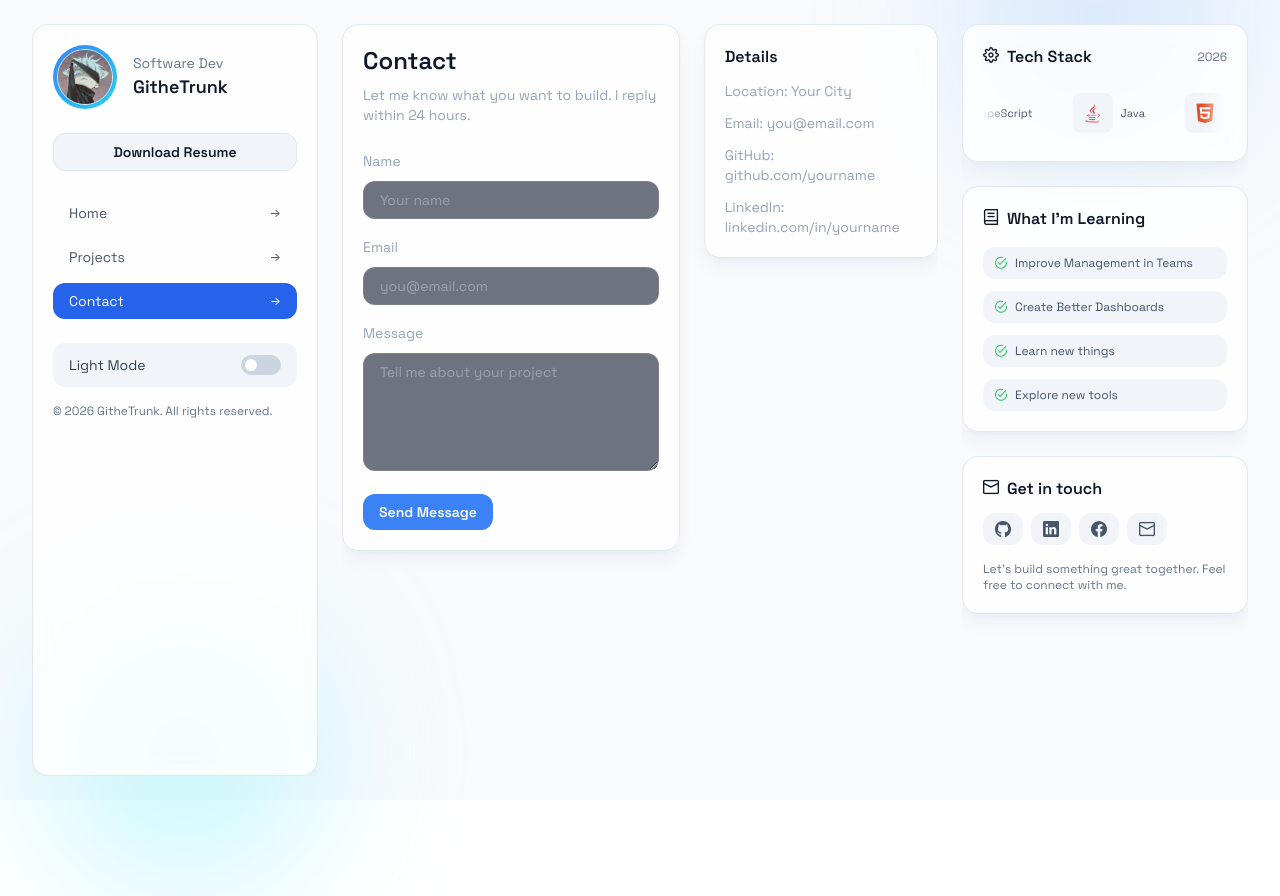
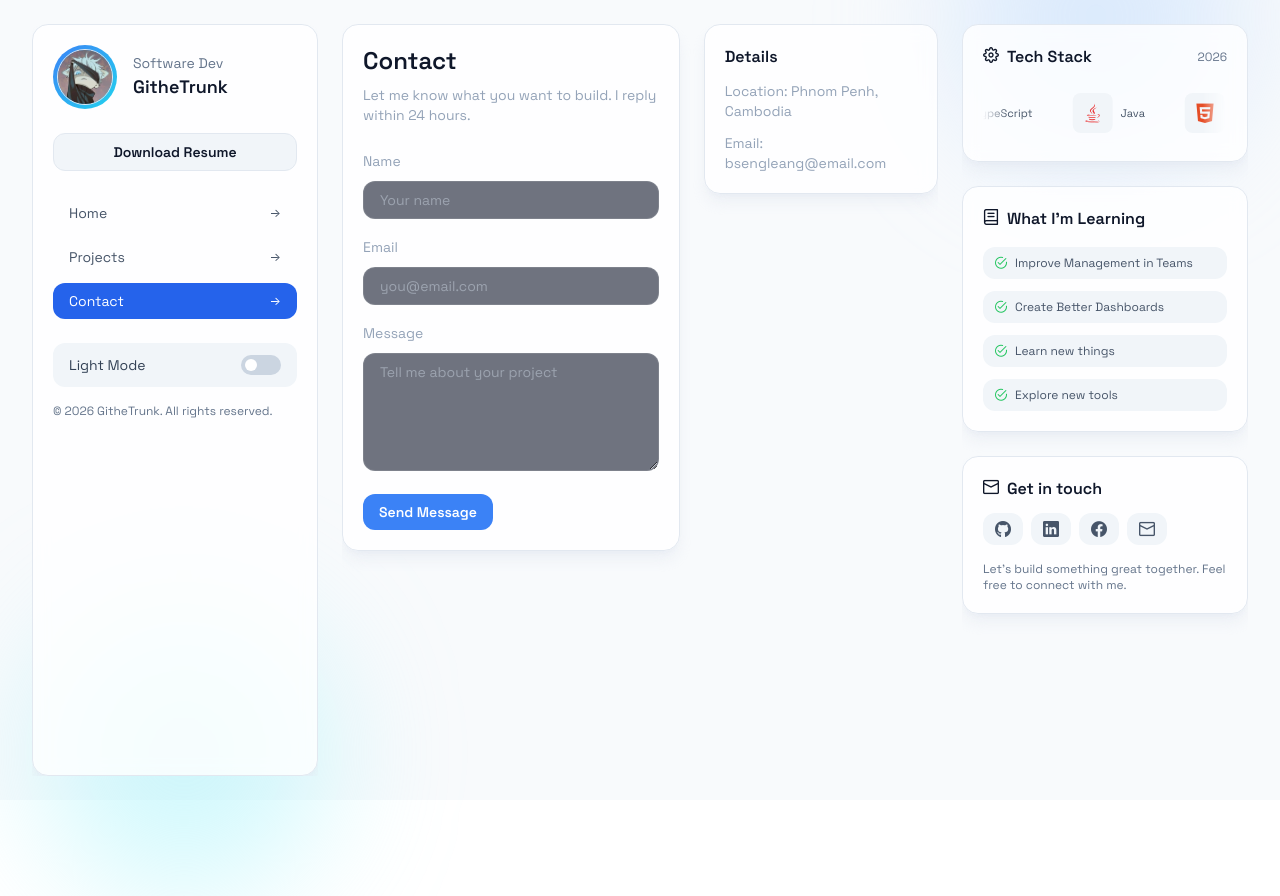
Before and after one commit to GitheTrunk/leang-portfolio, a Vue app: page /contact in a window 1280 px wide. Built offline with nearby package versions, Linux system fonts and the light colour scheme.

Commit message:
make changed for details

```diff
--- a/src/views/ContactView.vue
+++ b/src/views/ContactView.vue
@@ -89,10 +89,8 @@ const sendMessage = async () => {
       <GlassCard>
         <h3 class="font-semibold mb-3">Details</h3>
         <div class="space-y-3 text-sm text-slate-400">
-          <p>Location: Your City</p>
-          <p>Email: you@email.com</p>
-          <p>GitHub: github.com/yourname</p>
-          <p>LinkedIn: linkedin.com/in/yourname</p>
+          <p>Location: Phnom Penh, Cambodia</p>
+          <p>Email: bsengleang@email.com</p>
         </div>
       </GlassCard>
     </div>
```
